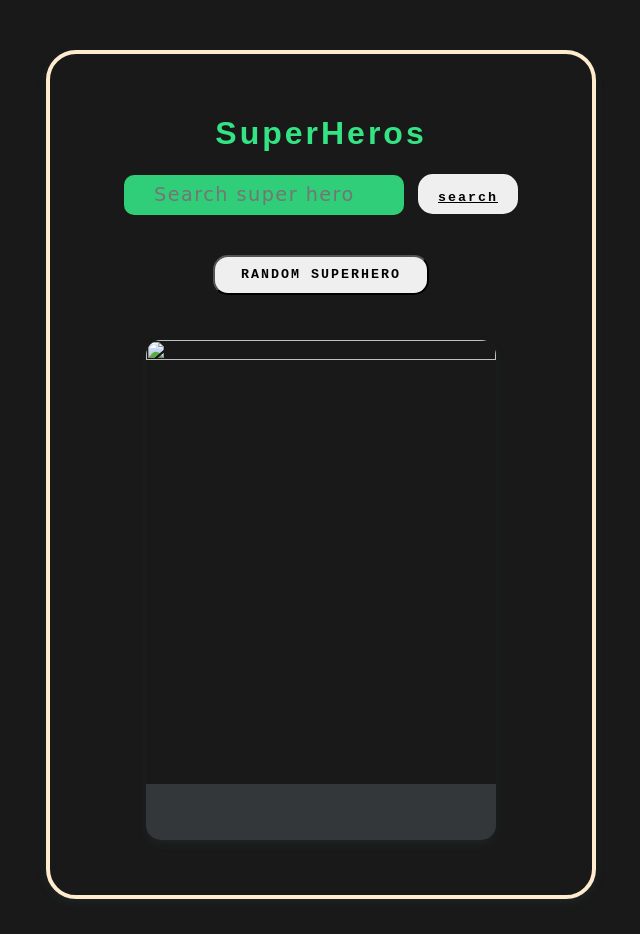
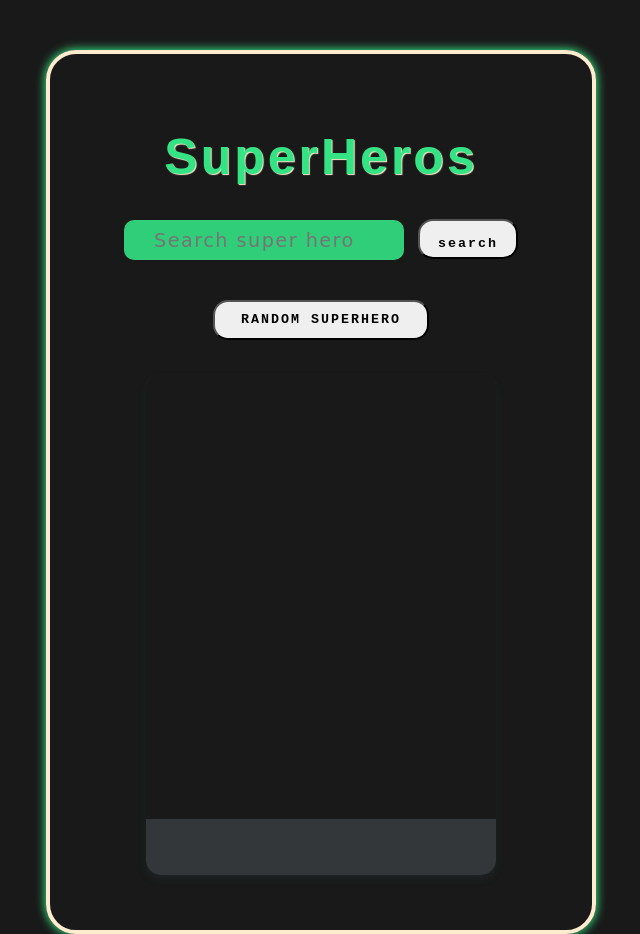
Before and after one commit to lubie-max/superHeros, a plain HTML site: page index.html in a window 1280 px wide. Shown: the top 934 px of the page, without its empty margins (319-959 px from the left). Drawn offline with Linux system fonts and the light colour scheme.

Commit message:
README.md file created

```diff
--- a/index.html
+++ b/index.html
@@ -9,28 +9,24 @@
 </head>
 <body>
     <div class="main">
-    <h1>SuperHeros</h1>
+    <h1 class="title">SuperHeros</h1>
 
     <div >
         <input type="text" id="searchInput" placeholder="Search super hero">
-      <button id="search"> <u> search  </u></button>
+      <button id="search"> <b> search  </b></button>
     </div>
 
     <button id="superHerobtn" > &nbsp; RANDOM SUPERHERO &nbsp; </button>
 
-    <div class="container">
         <div id="name">
         </div>
 
 
      <div class="about">
 
+         <div id="imgDiv">
 
-
-         <div id="imgDiv">
-             <img src="" alt="">
             </div>
-
 
 
             <div class="powerstats">
--- a/script.js
+++ b/script.js
@@ -1,14 +1,13 @@
+//  fetch('https://www.superheroapi.com/api.php/749814503011060/') 👈👈 Standerd url(API)
 
 
-
+// 👉 Superhero API's Base Url 👇👇
 const BASE_URL = 'https://www.superheroapi.com/api.php'
 const TOKEN = '749814503011060'  // 👈 token for the API
 
 
 
-//  fetch('https://www.superheroapi.com/api.php/749814503011060/') 👈👈 Standerd url(API)
-// 👉👉  Random superhero Functionallity.
-
+// 👉 Getting HTML elements by their IDs 👇👇
 const imgDiv = document.getElementById('imgDiv')
 const superheroName = document.getElementById('name')
 const durability = document.getElementById('durability')
@@ -16,11 +15,12 @@ const intelligence = document.getElementById('intelligence')
 const speed = document.getElementById('speed')
 const strength = document.getElementById('strength')
 
-const getSuperHero = (id)=>{
+// 👉👉  Random superhero Functionallity. 👈👈
+const getSuperHero = (id) => {
 
     fetch(`${BASE_URL}/${TOKEN}/${id}`)  // 👈👈 Requesting Responce to the API
         .then(response => response.json())   //👈👈 JSON Responce
- .then(json=> {
+        .then(json => {
             console.log(json)
             imgDiv.innerHTML = `<img src= "${json.image.url}"  >`;
             superheroName.innerHTML = `<h1> ${json.name} </h1>`
@@ -33,30 +33,35 @@ const getSuperHero = (id)=>{
         )
 }
 
-// getSuperHero(309) //checking
 
+// 👉 Button to get Random Superhero  👇👇
 const newSuperHeroBtn = document.getElementById('superHerobtn')
-const randomHero  = ()=>{
+
+// 👉 Random Fuctionallity to get random superhero among 731 superheros 👇👇
+const randomHero = () => {
     let herosCount = 731
-   return Math.floor( Math.random()*herosCount) +1
+    return Math.floor(Math.random() * herosCount) + 1
 }
-newSuperHeroBtn.onclick =  ()=> getSuperHero(randomHero())
+
+
+// 👉 adding onclick event to 'newSuperHeroBtn' and getSuperHero() function to it 👇👇
+newSuperHeroBtn.onclick = () => getSuperHero(randomHero())
 
 
 
-// search Super Hero Functionality
 
+// 👉 Searching super hero with name >>Functionallity.  👇👇
+
+// 👉 getting input as 'searchInput' and button as 'search' 👇👇
 const searchInput = document.getElementById('searchInput')
 const search = document.getElementById('search')
 
-const  searchSuperHero= (name)=>{
-console.log(search.value)
-
+// 👉 Search function which takes name as an argument 👇👇
+const searchSuperHero = (name) => {
 
     fetch(`${BASE_URL}/${TOKEN}/search/${name}`)
         .then(response => response.json())
-    .then(json =>{
-        // console.log(json)
+        .then(json => {
             const hero = json.results[0]
             console.log(hero)
             imgDiv.innerHTML = `<img src= "${hero.image.url}" >`;
@@ -68,8 +73,8 @@ console.log(search.value)
 
         })
 
-
 }
 
 
-search.onclick = ()=>  searchSuperHero(searchInput.value)
+// 👉 onclick event listener to the search button and passing searchSuperHero() to it 👇👇
+search.onclick = () => searchSuperHero(searchInput.value)
--- a/style.css
+++ b/style.css
@@ -8,14 +8,13 @@ h1{
     color: rgb(52, 227, 131);
     letter-spacing: 3px;
     font-weight: 900;
-
 }
 
 body{
     background: rgba(0, 0, 0, 0.9);
-
 }
 
+/* ------👉👉'main' class (parent container) 👈👈---------- */
 .main{
     display: flex;
     padding: 40px;
@@ -29,16 +28,18 @@ body{
     border: 4px solid blanchedalmond;
     border-radius: 30px;
     margin: 50px auto ;
-
-    box-shadow: 0 4px 8px 0 rgba(51, 78, 79, 0.2);
-
-
-
+    box-shadow: 0px 0px 10px 1px  rgb(52, 227, 131);
 }
 
+.title{
+    font-size: 50px;
+    text-shadow: 1px 1px 1px  blanchedalmond  ;
+    width: fit-content;
+}
+
+/* ------👉👉 Input Field 👈👈---------- */
 input{
     padding: 10px 50px;
-
     width: 280px;
     height: 40px;
     padding-left: 30px;
@@ -52,26 +53,22 @@ input{
     font-family: cursive;
     letter-spacing: 1.5px;
     font-size: larger;
-
 }
 
+
+/* ------👉👉 Search Button 👈👈---------- */
 #search{
-    border:2px rgb(19, 19, 212);
-    justify-items: center;
     height: 40px;
     width: 100px;
     padding-top: 10px;
     padding-bottom: 1px;
     border-radius: 15px;
-    /* border:2px solid rgb(40, 217, 237); */
     text-align: center;
     letter-spacing: 2px;
     line-height: 2px;
     font-size: 900;
     font-weight: 700;
     font-family: 'Courier New', Courier, monospace;
-
-
 }
 
 
@@ -87,15 +84,17 @@ input{
     font-weight: 700;
 
     font-family: 'Courier New', Courier, monospace;
+}
 
-}
+
+/* ------👉👉 'about' class (CARD) 👈👈---------- */
 .about{
     width: 350px;
     height: 500px;
     margin: 15px;
 
-    color: rgb(58, 206, 172);
-
+    color:  rgb(52, 227, 131);
+    font-family: cursive;
 
 
 
@@ -109,14 +108,14 @@ input{
 }
 
 
-
-
+/* ------👉👉 Hover effect on  'about' class 👈👈---------- */
 .about:hover{
-    box-shadow: 0 8px 16px 0 rgba(26, 182, 187, 0.893);
+    box-shadow: 0 8px 16px 0  rgb(52, 227, 131);
 
 }
 
 
+/* ------👉👉 Image of 'about' class 👈👈---------- */
 
 .about img{
     height: 100%;
@@ -124,12 +123,13 @@ input{
 
 }
 
+
+/* ------👉👉 Second Div of 'about' class (power statistic) 👈👈---------- */
 .about div:nth-of-type(2) span {
    position: absolute;
    bottom: 0;
    right: 0;
    left: 0;
-
    z-index: 2;
    background-color: #343739;
     padding: 16px 24px 24px  24px;
@@ -141,20 +141,7 @@ input{
     text-align: center;
 
 }
+
 .powerstats {
     padding: 2px 16px;
 }
-
-
-.container{
-
-    width: 100%;
-    margin-top: 10px;
-    display: flex;
-    justify-content: center;
-    align-items: center;
-    flex-wrap: wrap;
-
-    }
-
-  /* card */
```
Also changed, not shown: 1 other file. Lines whose indentation alone changed are shown as unchanged.
